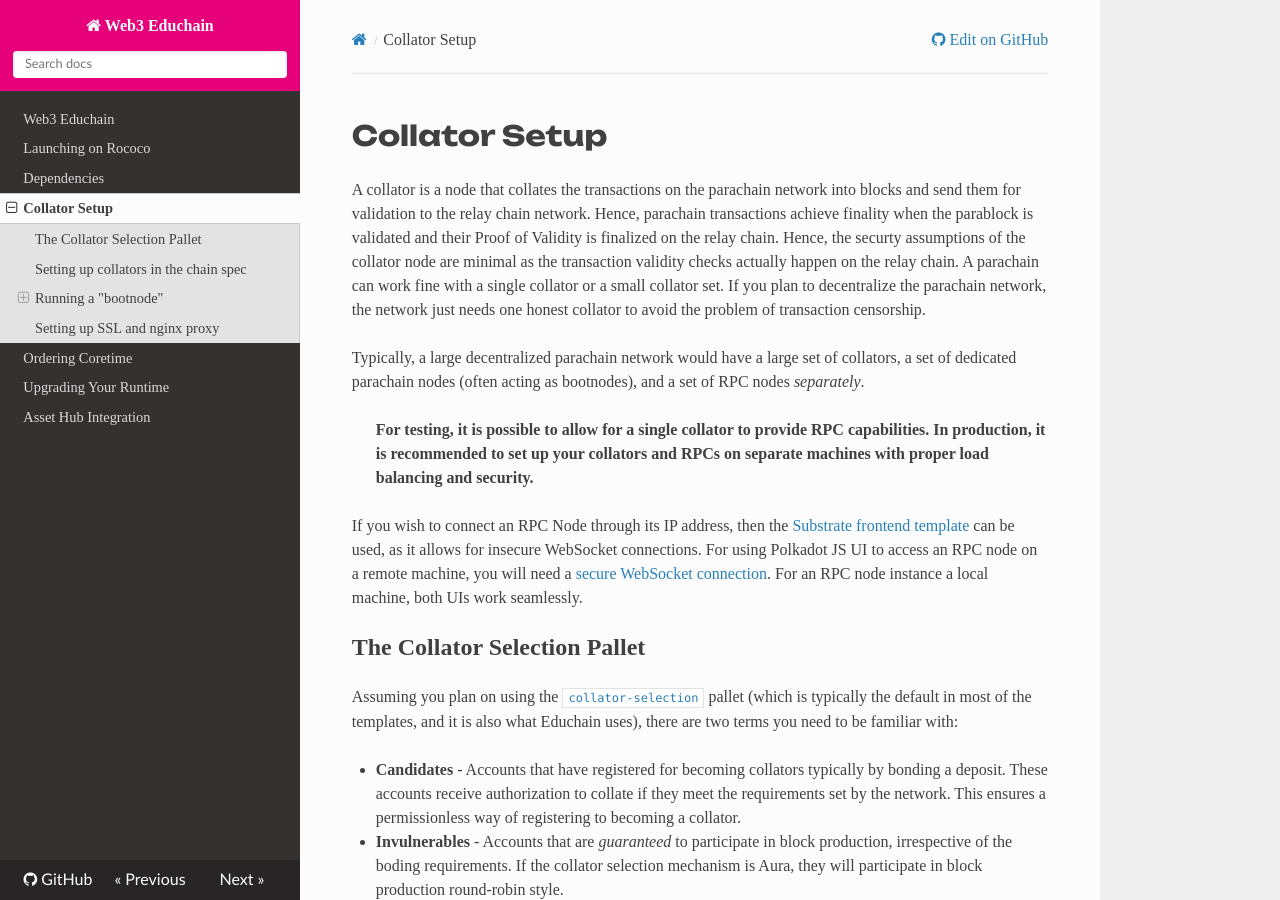
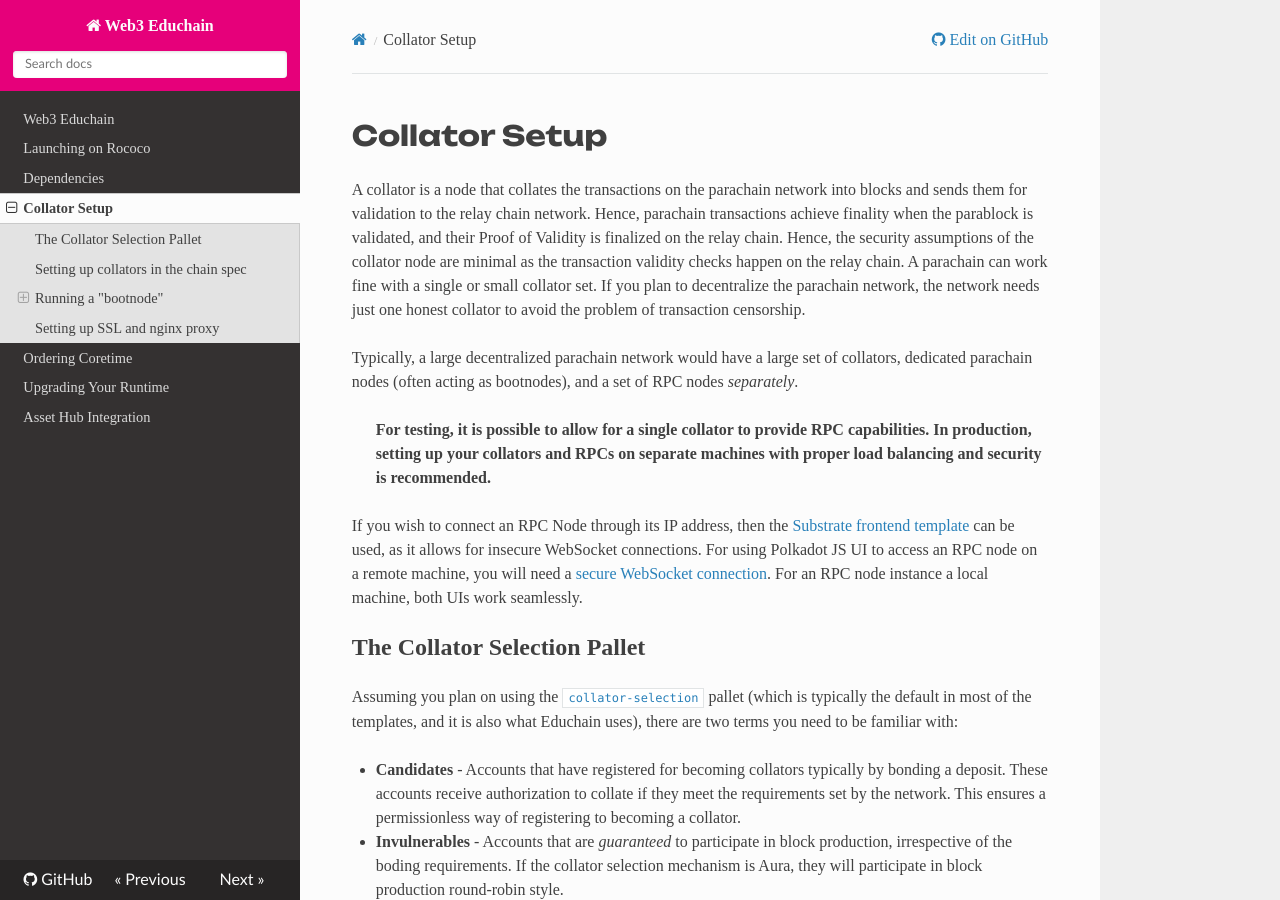
Before and after one commit to w3f/educhain, an MkDocs documentation site: the page built from docs/collator.md, in a window 1280 px wide and 900 px high. Built offline with MkDocs 1.6.1, drawn with Linux system fonts in a browser that asks for light colours; nearby versions of some CDN libraries; some of the changed text lies outside the part shown.

Commit message:
Update collator.md

````diff
--- a/docs/collator.md
+++ b/docs/collator.md
@@ -1,10 +1,13 @@
+
+
+
 # Collator Setup
 
-A collator is a node that collates the transactions on the parachain network into blocks and send them for validation to the relay chain network. Hence, parachain transactions achieve finality when the parablock is validated and their Proof of Validity is finalized on the relay chain. Hence, the securty assumptions of the collator node are minimal as the transaction validity checks actually happen on the relay chain. A parachain can work fine with a single collator or a small collator set. If you plan to decentralize the parachain network, the network just needs one honest collator to avoid the problem of transaction censorship.
+A collator is a node that collates the transactions on the parachain network into blocks and sends them for validation to the relay chain network. Hence, parachain transactions achieve finality when the parablock is validated, and their Proof of Validity is finalized on the relay chain. Hence, the security assumptions of the collator node are minimal as the transaction validity checks happen on the relay chain. A parachain can work fine with a single or small collator set. If you plan to decentralize the parachain network, the network needs just one honest collator to avoid the problem of transaction censorship.
 
-Typically, a large decentralized parachain network would have a large set of collators, a set of dedicated parachain nodes (often acting as bootnodes), and a set of RPC nodes *separately*.
+Typically, a large decentralized parachain network would have a large set of collators, dedicated parachain nodes (often acting as bootnodes), and a set of RPC nodes *separately*.
 
-> **For testing, it is possible to allow for a single collator to provide RPC capabilities. In production, it is recommended to set up your collators and RPCs on separate machines with proper load balancing and security.**
+> **For testing, it is possible to allow for a single collator to provide RPC capabilities. In production, setting up your collators and RPCs on separate machines with proper load balancing and security is recommended.**
 
 If you wish to connect an RPC Node through its IP address, then the [Substrate frontend template](https://github.com/substrate-developer-hub/substrate-front-end-template) can be used, as it allows for insecure WebSocket connections. For using Polkadot JS UI to access an RPC node on a remote machine, you will need a [secure WebSocket connection](#setting-up-ssl-and-nginx-proxy). For an RPC node instance a local machine, both UIs work seamlessly.
 
@@ -176,4 +179,4 @@ server {
 }
 ```
 
-Once this is in place, restart nginx, and you should be able to access the node via port `443`.
+Once this is in place, restart nginx, and you can access the node via port `443`.
````
Also changed, not shown: other parts of docs/collator.md (+1 -1 lines).
